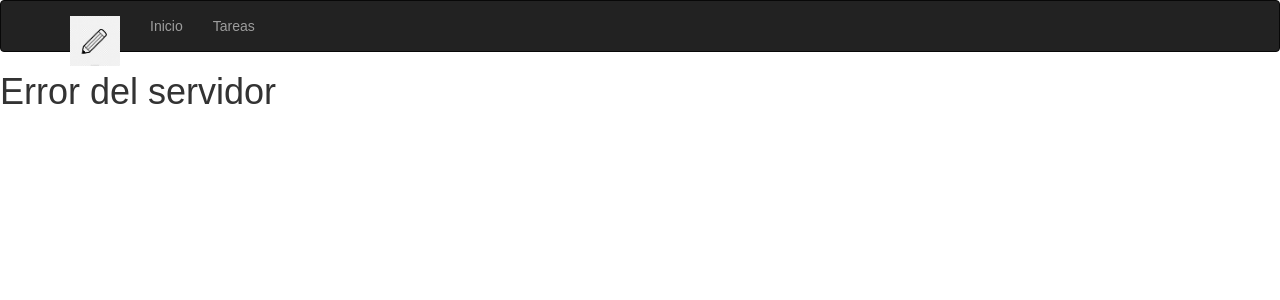
After one commit to feversani/to_do_back, a Flask app: template templates/500.html in a window 1280 px wide. The commit adds this page. Shown: the top 300 px of the page. Run offline with Flask 2, Linux system fonts and the light colour scheme; the template is opened without the code that fills it, so the values that code supplies are empty; some libraries are stand-ins or nearby versions.

Commit message:
Guardando cambios

```diff
--- a/app.py
+++ b/app.py
@@ -1,7 +1,11 @@
+from os import error
 from flask import Flask, request, make_response, redirect, render_template
+from flask_bootstrap import Bootstrap
 
 
 app = Flask(__name__)
+bootstrap = Bootstrap(app)
+
 
 todos = ['Comprar Café','Enviar solicitud', 'Dormir']
 
@@ -21,3 +25,11 @@ def hello():
         'todos': todos
     }
     return render_template('hello.html', **context)
+
+@app.errorhandler(404)
+def not_found(error):
+    return render_template('404.html',error=error)
+
+@app.errorhandler(500)
+def internal_error(error):
+    return render_template('500.html',error=error)
--- a/requirements.txt
+++ b/requirements.txt
@@ -1 +1,2 @@
 flask
+flask-bootstrap5
--- /dev/null
+++ b/static/css/main.css
@@ -0,0 +1,7 @@
+html *{
+    font-family: sans-serif;
+}
+
+img{
+    max-width: 3px;
+}
--- /dev/null
+++ b/templates/500.html
@@ -0,0 +1,11 @@
+{% extends 'base.html' %}
+
+{% block title %}
+    {{ super() }}
+    Error 500
+{% endblock  %}
+
+{% block content %}
+        <h1> Error del servidor </h1>
+        <p> {{error}} </p>
+{% endblock content %}
--- a/templates/base.html
+++ b/templates/base.html
@@ -1,18 +1,20 @@
-<!DOCTYPE html>
-<html lang="en">
-<head>
-    <meta charset="UTF-8">
-    <meta http-equiv="X-UA-Compatible" content="IE=edge">
-    <meta name="viewport" content="width=device-width, initial-scale=1.0">
-    <title>
-        {% block title %} App To-Do | Hello {% endblock %}
-    </title>
-</head>
-<body>
-    <header>
+{% extends 'bootstrap/base.html' %}
+
+{% block head %}
+    {{ super() }}
+
+        <title>
+            {% block title %} App To-Do | Hello {% endblock %}
+        </title>
+        <link rel= "stylesheet" href="{{ url_for('static',filename='css/main.css' )}}">
+{% endblock head %}
+
+{% block body %}
+    {% block navbar %}
         {% include 'navbar.html' %}
-    </header>
+    {% endblock navbar %}
+
+
     {% block content %}
-    {% endblock %}
-</body>
-</html>
+    {% endblock content%}
+{% endblock body %}
--- a/templates/hello.html
+++ b/templates/hello.html
@@ -8,7 +8,7 @@
 
 {% block content %}
     {% if user_ip %}
-        <h1>Hola Mundo, soy la ip: {{user_ip}} </h1>
+        <h1>Hola, soy la lista de tarea de la IP: {{user_ip}} </h1>
         <ul>
             {% for todo in todos %}
                 {{ macros.render_todo(todo) }}
--- a/templates/macros.html
+++ b/templates/macros.html
@@ -1,3 +1,3 @@
 {% macro render_todo(todo) %}
-    <li>Descripcion {{ todo }} </li>
+    <li>Tarea: {{ todo }} </li>
 {% endmacro %}
--- a/templates/navbar.html
+++ b/templates/navbar.html
@@ -1,6 +1,36 @@
-<nav>
+<!-- <nav>
     <ul>
+      <img src="{{ url_for('static',filename='images/tarea.webp')}}" alt="Tarea Logo">
         <li><a href="{{ url_for('index') }}"> Ir a inicio </a> </li>
-        <li><a href="https://google.com" target="_black"> Ir a google </a> </li>
+        <li><a href="https://google.com" target="_black"> Ir a Google </a> </li>
+        <h1> Lista de tarea </h1>
     </ul>
-</nav>
+</nav>-->
+
+<div class="navbar navbar-inverse" role="navigation">
+    <div class="container">
+        <div class="navbar-header">
+            <button type="button"
+                    class="navbar-toggle"
+                    data-toggle="collapse"
+                    data-target=".navbar-collapse">
+                <span class="sr-only">Toggle navigation</span>
+                <span class="icon-bar"></span>
+                <span class="icon-bar"></span>
+                <span class="icon-bar"></span>
+            </button>
+            <a class="navbar-brand" href="{{ url_for('index') }}">
+                <img src="{{ url_for('static', filename='images/pencil.png') }}"
+                     style="max-width: 50px"
+                     alt="Tareas">
+            </a>
+        </div>
+
+        <div class="navbar-collapse collapse">
+            <ul class="nav navbar-nav">
+                <li><a href="{{ url_for('index') }}">Inicio</a></li>
+                <li><a href="hello" target="_blank">Tareas</a></li>
+            </ul>
+        </div>
+    </div>
+</div>
```
Also changed, not shown: templates/404.html (added, +12 -0 lines), static/images/pencil.png (added), static/images/tarea.webp (added).
